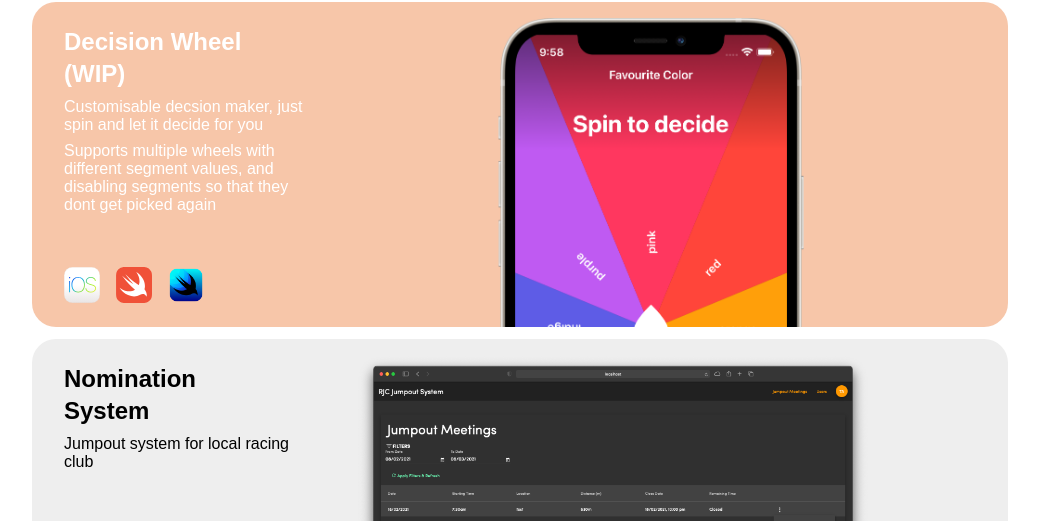
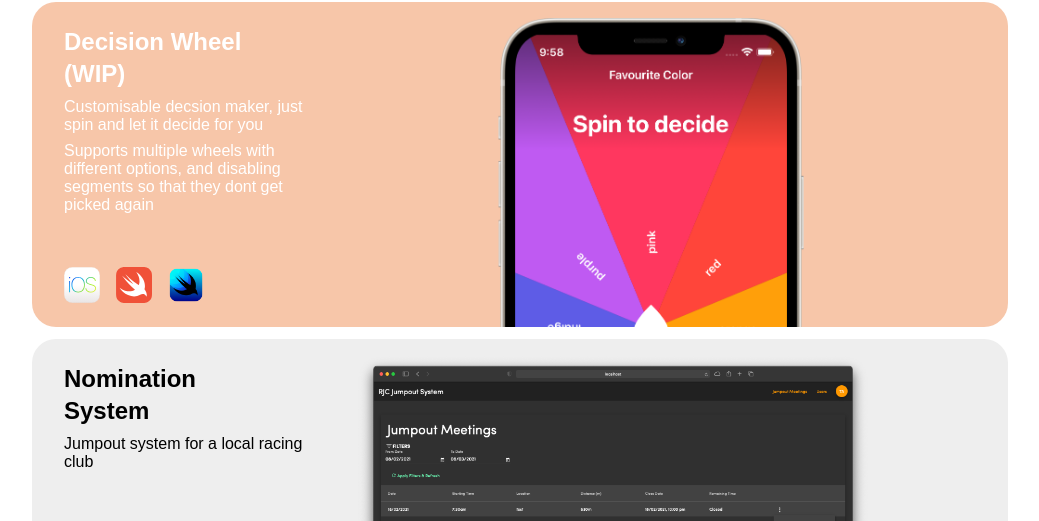
Before and after one commit to Kohdepitcher/kohde-portfolio-website, a plain HTML site: page public/index.html in a window 1280 px wide. Shown: the part 1102-1623 px from the top of the page, without its empty margins (120-1159 px from the left). Drawn offline with Linux system fonts and the light colour scheme; files whose address does not match are found by name; a web font is replaced by a local one.

Commit message:
Corrected typos

```diff
--- a/public/index.html
+++ b/public/index.html
@@ -89,7 +89,7 @@
                         <div class="collection-hero-left">
                           <h1 class="collection-title">Decision Wheel (WIP)</h1>
                           <h2 class="collection-title">Customisable decsion maker, just spin and let it decide for you</h2>
-                          <h2 class="collection-title">Supports multiple wheels with different segment values, and disabling segments so that they dont get picked again</h2>
+                          <h2 class="collection-title">Supports multiple wheels with different options, and disabling segments so that they dont get picked again</h2>
                           <div class="bundle">
                             <div class="technology-group">
                                 <img class="technology technology-img" src="images/technologies/iOS.svg">
@@ -114,7 +114,7 @@
                       <div class="collection-hero-inner" style="background-color: #eeeeee; background-image: url(images/jumpout-system.png);">
                         <div class="collection-hero-left">
                           <h1 class="collection-title">Nomination <br> System</h1>
-                          <h2 class="collection-title">Jumpout system for local racing club</h2>
+                          <h2 class="collection-title">Jumpout system for a local racing club</h2>
 
                           <div class="bundle">
 
```
